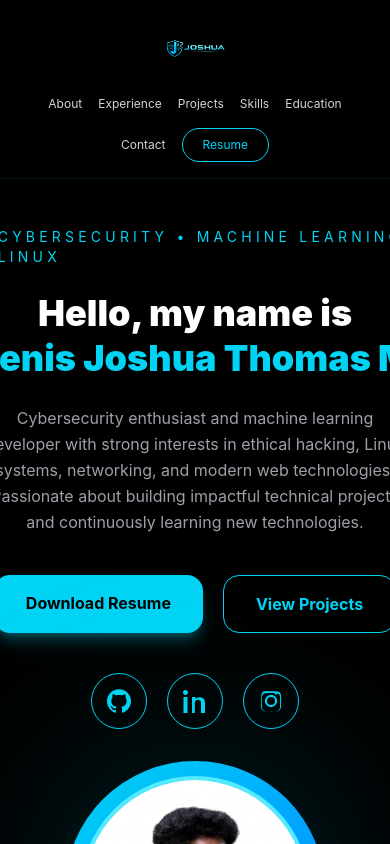
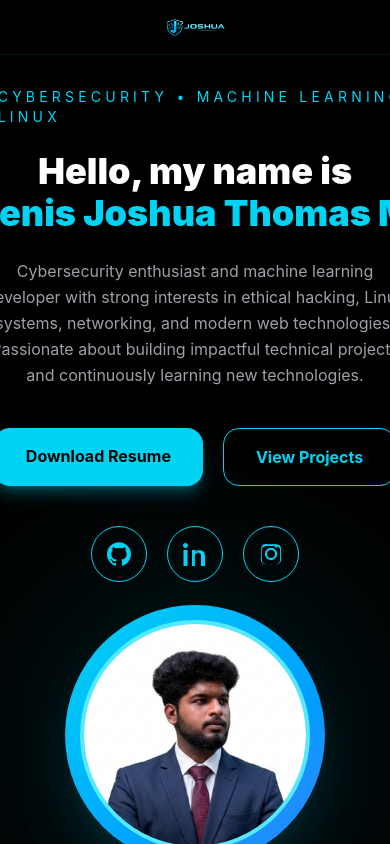
Before and after one commit to joshua280906/joshua-portfolio, a React (Vite) app: page / in a window 390 px wide. Shown: the top 844 px of the page. Built offline with nearby package versions, Linux system fonts and the light colour scheme.

Commit message:
Updated mobile responsiveness

```diff
--- a/src/App.jsx
+++ b/src/App.jsx
@@ -46,7 +46,7 @@ export default function PortfolioWebsite() {
           />
         </a>
 
-        <div className="flex flex-wrap justify-center md:justify-end items-center gap-4 md:gap-8 text-zinc-300 text-xs sm:text-sm">
+        <div className="flex hidden md:flex justify-center md:justify-end items-center gap-4 md:gap-8 text-zinc-300 text-xs sm:text-sm">
 
           <a href="#about" className="hover:text-cyan-400 transition">
             About
@@ -83,7 +83,7 @@ export default function PortfolioWebsite() {
       </nav>
 
       {/* Hero Section */}
-      <section className="min-h-screen flex flex-col lg:flex-row items-center justify-center lg:justify-between px-5 sm:px-8 md:px-20 py-12 md:py-20 gap-8 md:gap-20">
+      <section className="min-h-screen flex flex-col lg:flex-row items-center justify-center lg:justify-between px-5 sm:px-8 md:px-20 py-8 md:py-20 gap-4 md:gap-20">
 
         {/* Left Side */}
         <div className="flex-1 max-w-3xl">
@@ -100,7 +100,7 @@ export default function PortfolioWebsite() {
             </span>
           </h1>
 
-          <p className="text-zinc-400 text-base sm:text-lg md:text-xl leading-relaxed max-w-2xl mb-10 text-center lg:text-left">
+          <p className="text-zinc-400 text-base sm:text-lg md:text-xl leading-relaxed max-w-xl mx-auto lg:mx-0 mb-10 text-center lg:text-left">
             Cybersecurity enthusiast and machine learning developer with strong
             interests in ethical hacking, Linux systems, networking, and modern
             web technologies. Passionate about building impactful technical
@@ -197,7 +197,7 @@ export default function PortfolioWebsite() {
       {/* About Section */}
       <section
         id="about"
-        className="px-5 sm:px-8 md:px-20 py-32 border-t border-cyan-400/10 relative overflow-hidden"
+        className="px-5 sm:px-8 md:px-20 py-20 md:py-32 border-t border-cyan-400/10 relative overflow-hidden"
       >
 
         {/* Background Glow */}
@@ -288,12 +288,12 @@ export default function PortfolioWebsite() {
       {/* Experience Section */}
       <section
         id="experience"
-        className="px-5 sm:px-8 md:px-20 py-32 border-t border-cyan-400/10 bg-black"
+        className="px-5 sm:px-8 md:px-20 py-20 md:py-32 border-t border-cyan-400/10 bg-black"
       >
 
         <div className="max-w-7xl mx-auto">
 
-          <div className="mb-20">
+          <div className="mb-12 md:mb-20">
 
             <p className="uppercase tracking-[0.3em] text-cyan-400 text-sm mb-4">
               Career Journey
@@ -335,12 +335,12 @@ export default function PortfolioWebsite() {
       {/* Projects Section */}
       <section
         id="projects"
-        className="px-5 sm:px-8 md:px-20 py-32 border-t border-cyan-400/10 bg-black"
+        className="px-5 sm:px-8 md:px-20 py-20 md:py-32 border-t border-cyan-400/10 bg-black"
       >
 
-        <div className="max-w-7xl mx-auto">
+        <div className="max-w-6xl mx-auto">
 
-          <div className="mb-20">
+          <div className="mb-12 md:mb-20">
 
             <p className="uppercase tracking-[0.3em] text-cyan-400 text-sm mb-4">
               Featured Work
@@ -405,12 +405,12 @@ export default function PortfolioWebsite() {
       {/* Skills Section */}
       <section
         id="skills"
-        className="px-5 sm:px-8 md:px-20 py-32 border-t border-cyan-400/10 bg-black"
+        className="px-5 sm:px-8 md:px-20 py-20 md:py-32 border-t border-cyan-400/10 bg-black"
       >
 
         <div className="max-w-7xl mx-auto">
 
-          <div className="mb-20">
+          <div className="mb-12 md:mb-20">
 
             <p className="uppercase tracking-[0.3em] text-cyan-400 text-sm mb-4">
               Technical Expertise
@@ -479,12 +479,12 @@ export default function PortfolioWebsite() {
       {/* Education Section */}
       <section
         id="education"
-        className="px-5 sm:px-8 md:px-20 py-32 border-t border-cyan-400/10 bg-black"
+        className="px-5 sm:px-8 md:px-20 py-20 md:py-32 border-t border-cyan-400/10 bg-black"
       >
 
         <div className="max-w-7xl mx-auto">
 
-          <div className="mb-20">
+          <div className="mb-12 md:mb-20">
 
             <p className="uppercase tracking-[0.3em] text-cyan-400 text-sm mb-4">
               Academic Journey
@@ -526,7 +526,7 @@ export default function PortfolioWebsite() {
       {/* Certifications Section */}
 <section
   id="certifications"
-  className="px-5 sm:px-8 md:px-20 py-32 border-t border-cyan-400/10 relative overflow-hidden bg-black"
+  className="px-5 sm:px-8 md:px-20 py-20 md:py-32 border-t border-cyan-400/10 relative overflow-hidden bg-black"
 >
 
   {/* Background Glow */}
@@ -535,7 +535,7 @@ export default function PortfolioWebsite() {
   <div className="max-w-7xl mx-auto relative z-10">
 
     {/* Heading */}
-    <div className="mb-20">
+    <div className="mb-12 md:mb-20">
 
       <p className="uppercase tracking-[0.3em] text-cyan-400 text-sm mb-4">
         Achievements & Recognition
@@ -683,7 +683,7 @@ export default function PortfolioWebsite() {
 {/* Research & Patents Section */}
 <section
   id="research"
-  className="px-5 sm:px-8 md:px-20 py-32 border-t border-cyan-400/10 relative overflow-hidden bg-black"
+  className="px-5 sm:px-8 md:px-20 py-20 md:py-32 border-t border-cyan-400/10 relative overflow-hidden bg-black"
 >
 
   {/* Background Glow */}
@@ -692,7 +692,7 @@ export default function PortfolioWebsite() {
   <div className="max-w-7xl mx-auto relative z-10">
 
     {/* Heading */}
-    <div className="mb-20">
+    <div className="mb-12 md:mb-20">
 
       <p className="uppercase tracking-[0.3em] text-cyan-400 text-sm mb-4">
         Innovation & Exploration
@@ -735,7 +735,7 @@ export default function PortfolioWebsite() {
         </div>
 
         {/* Content */}
-        <div className="p-10">
+        <div className="p-6 md:p-10">
 
           <p className="text-zinc-400 text-lg leading-relaxed mb-8">
             Research and patent-oriented Detection of Pneumonia and Tuberculosis from Chest X-ray Images Using Deep Learning with a  Streamlit Interface
@@ -818,7 +818,7 @@ export default function PortfolioWebsite() {
       {/* Contact Section */}
 <section
   id="contact"
-  className="px-5 sm:px-8 md:px-20 py-32 border-t border-cyan-400/10 relative overflow-hidden bg-black"
+  className="px-5 sm:px-8 md:px-20 py-20 md:py-32 border-t border-cyan-400/10 relative overflow-hidden bg-black"
 >
 
   {/* Background Glow */}
@@ -828,7 +828,7 @@ export default function PortfolioWebsite() {
   <div className="max-w-7xl mx-auto relative z-10">
 
     {/* Heading */}
-    <div className="text-center mb-24">
+    <div className="text-center mb-12 md:mb-24">
 
       <p className="uppercase tracking-[0.3em] text-cyan-400 text-sm mb-4">
         Let’s Build Something Great
@@ -847,7 +847,7 @@ export default function PortfolioWebsite() {
     </div>
 
     {/* Main Grid */}
-    <div className="grid grid-cols-1 lg:grid-cols-2 gap-12 items-start">
+    <div className="grid grid-cols-1 lg:grid-cols-2 gap-8 md:gap-12 items-start">
 
       {/* Left Side - Contact Cards */}
       <div className="space-y-8">
@@ -954,7 +954,7 @@ export default function PortfolioWebsite() {
       </div>
 
       {/* Right Side - Contact Form */}
-      <div className="bg-zinc-900/60 border border-zinc-800 rounded-[2rem] p-6 sm:p-8 md:p-10 hover:border-cyan-400/30 hover:shadow-2xl hover:shadow-cyan-400/10 transition duration-500">
+      <div className="bg-zinc-900/60 border border-zinc-800 rounded-3xl p-6 sm:p-8 md:p-10 hover:border-cyan-400/30 hover:shadow-2xl hover:shadow-cyan-400/10 transition duration-500">
 
         <h3 className="text-4xl font-black text-white mb-8">
           Send A Message
@@ -1037,7 +1037,7 @@ export default function PortfolioWebsite() {
 </section>
 
       {/* Footer */}
-      <footer className="border-t border-cyan-400/10 py-8 px-5 text-center text-zinc-500 text-xs sm:text-sm">
+      <footer className="border-t border-cyan-400/10 py-5 px-5 text-center text-zinc-500 text-xs sm:text-sm">
         © 2026 Jenis Joshua Thomas M. All rights reserved.
       </footer>
     </div>
--- a/src/index.css
+++ b/src/index.css
@@ -1 +1,97 @@
 @import "tailwindcss";
+
+html {
+  scroll-behavior: smooth;
+}
+
+body {
+  margin: 0;
+  padding: 0;
+  background: black;
+  color: white;
+  font-family: sans-serif;
+  overflow-x: hidden;
+}
+
+/* Smooth transitions */
+* {
+  transition:
+    background-color 0.3s ease,
+    border-color 0.3s ease,
+    color 0.3s ease,
+    transform 0.3s ease;
+}
+
+/* Better image rendering */
+img {
+  max-width: 100%;
+  height: auto;
+  display: block;
+}
+
+/* Remove blue tap highlight on mobile */
+* {
+  -webkit-tap-highlight-color: transparent;
+}
+
+/* Better button feel on mobile */
+button,
+a {
+  touch-action: manipulation;
+}
+
+/* Custom scrollbar */
+::-webkit-scrollbar {
+  width: 8px;
+}
+
+::-webkit-scrollbar-track {
+  background: #050505;
+}
+
+::-webkit-scrollbar-thumb {
+  background: #06b6d4;
+  border-radius: 999px;
+}
+
+::-webkit-scrollbar-thumb:hover {
+  background: #22d3ee;
+}
+
+/* Selection color */
+::selection {
+  background: #06b6d4;
+  color: black;
+}
+
+/* Cleaner input styling */
+input,
+textarea {
+  outline: none;
+}
+
+/* Mobile optimization */
+@media (max-width: 768px) {
+
+  body {
+    overflow-x: hidden;
+  }
+
+  section {
+    overflow-x: hidden;
+  }
+
+}
+
+/* Ultra small phones */
+@media (max-width: 480px) {
+
+  h1 {
+    line-height: 1.15;
+  }
+
+  h2 {
+    line-height: 1.2;
+  }
+
+}
```
Also changed, not shown: public/Screenshot_20260519-182334_Chrome.jpg.jpeg (deleted).
